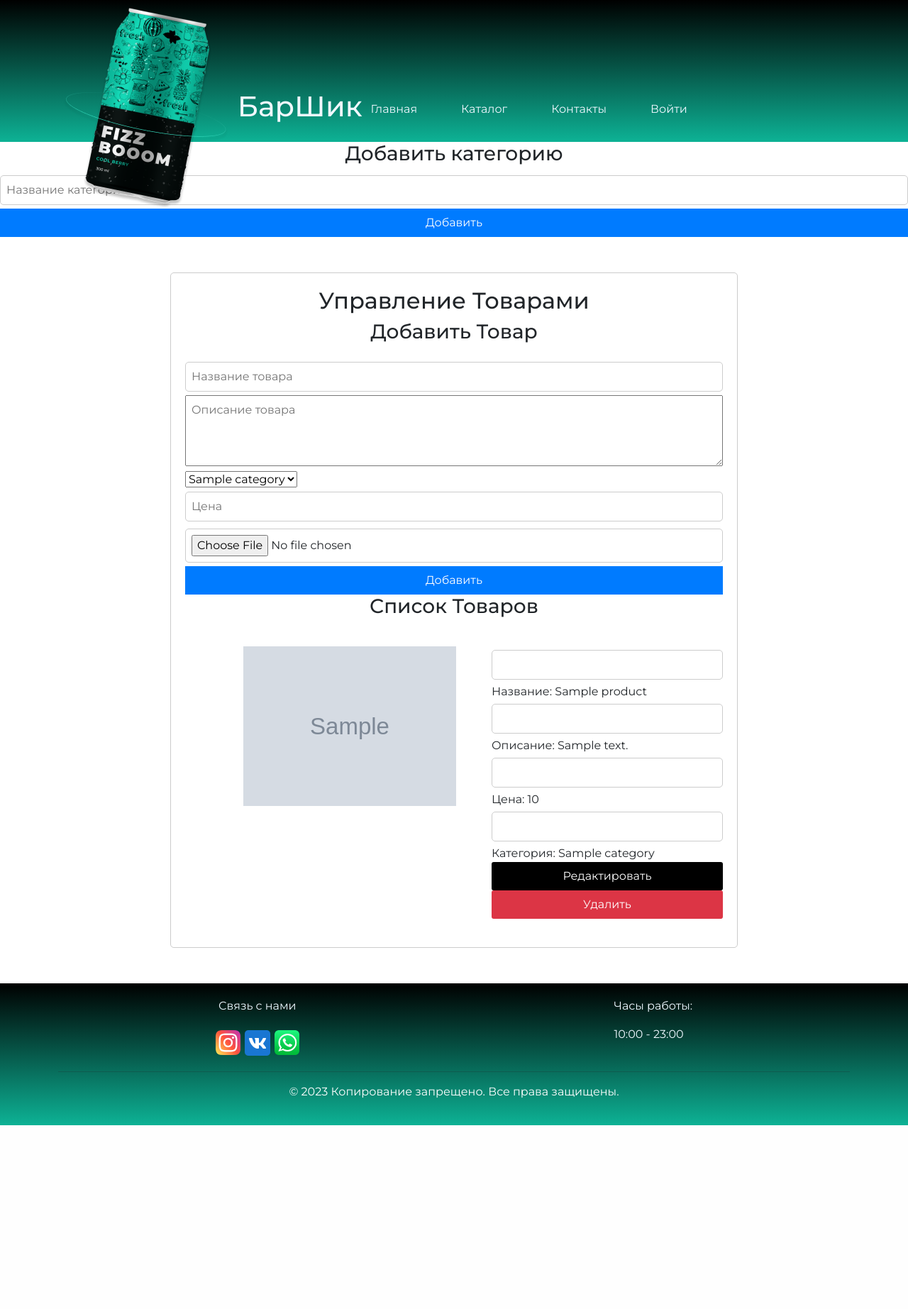
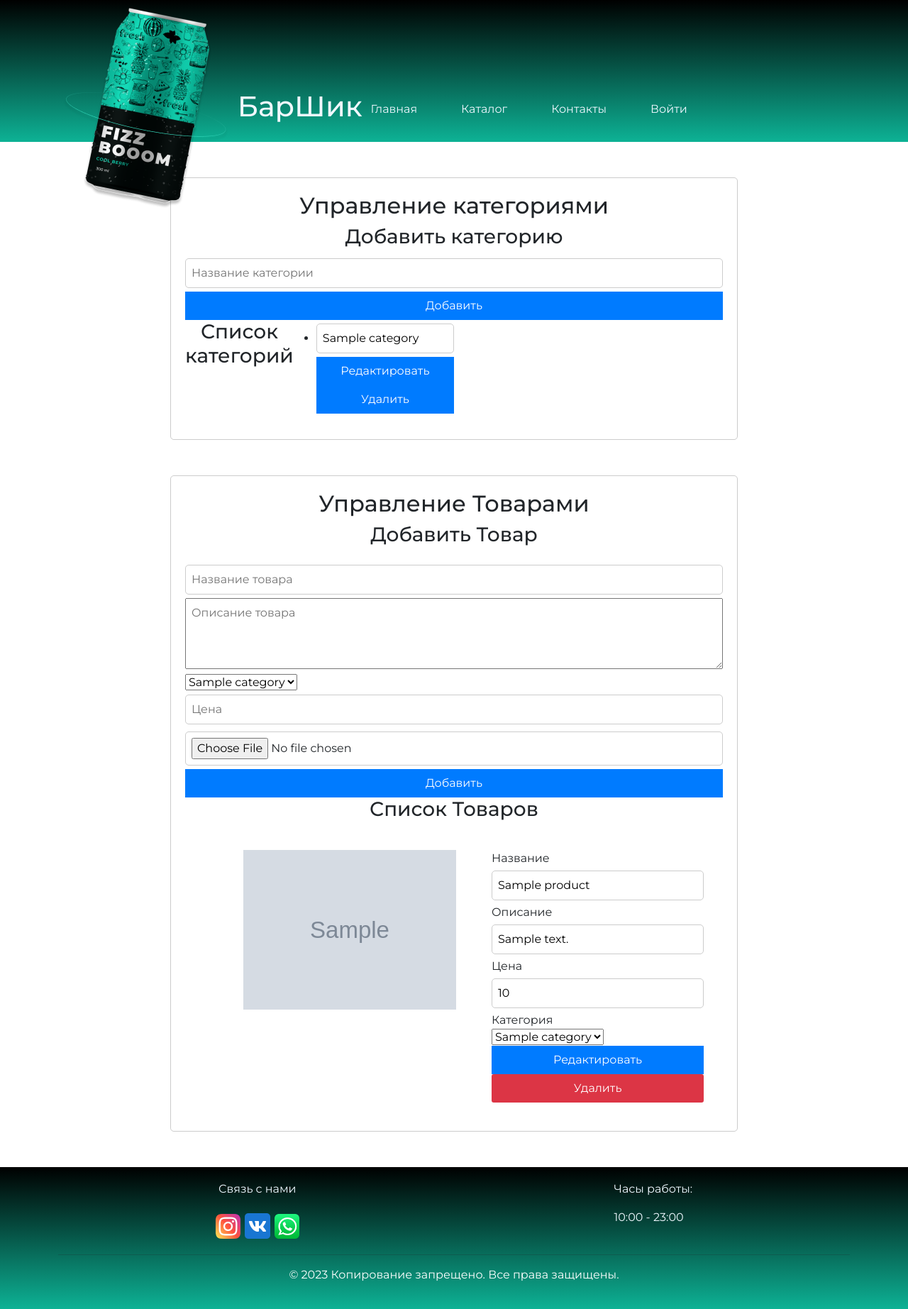
Before and after one commit to ArslanBatt/Barsh, a PHP site: page /admin/index.php in a window 1280 px wide. Shown: the whole page at 71% size. Before the commit the page ends 1586 px from the top, so only its background shows below. Run offline with PHP 8.4, Linux system fonts and the light colour scheme; tables that the repository leaves empty hold one stand-in row (values such as "Sample post"); grey boxes marked "Sample" are stand-in pictures.

Commit message:
админ без заказа

```diff
--- a/barshik/admin/admin.css
+++ b/barshik/admin/admin.css
@@ -60,3 +60,13 @@ button:hover {
     border-radius: 3px;
     cursor: pointer;
 }
+.list{
+    margin-bottom: 0px;
+}
+.admin-category{
+    max-width: 800px;
+    margin: 50px auto;
+    padding: 20px;
+    border: 1px solid #ccc;
+    border-radius: 5px;
+}
--- a/barshik/admin/index.php
+++ b/barshik/admin/index.php
@@ -14,6 +14,9 @@ include "../connect.php";
 <link rel="stylesheet" href="../style.css">
 </head>
 <body>
+
+<div class="admin-category">
+    <h2>Управление категориями</h2>
     <div class="add-category">
         <h3>Добавить категорию</h3>
         <form action="add_category.php" method="post" enctype="multipart/form-data">
@@ -21,6 +24,40 @@ include "../connect.php";
             <button type="submit">Добавить</button>
         </form>
     </div>
+    <div class="category">
+        <?php
+        // Подключение к базе данных и получение списка категорий
+        $sql = "SELECT * FROM Category";
+        $res = mysqli_query($con, $sql);
+
+        // Перебор результатов и вывод названий категорий с возможностью редактирования и удаления
+        if (mysqli_num_rows($res) > 0) {
+            echo "<h3>Список категорий</h3>";
+            echo "<ul>";
+            while ($row = mysqli_fetch_assoc($res)) {
+                echo "<li>";
+                echo "<form action='update_category.php' method='post'>";
+                echo "<input type='hidden' name='Category_id' value='".$row['Category_id']."'>";
+                echo "<input type='text' name='Name' value='".$row['Name']."'>";
+                echo "<button type='submit' name='edit'>Редактировать</button>";
+                echo "</form>";
+                echo "<form action='delete_category.php' method='post'>";
+                echo "<input type='hidden' name='category_id' value='".$row['Category_id']."'>";
+                echo "<button type='submit' name='delete'>Удалить</button></form>";
+                echo "</li>";
+            }
+            echo "</ul>";
+        } else {
+            echo "Нет категорий для отображения.";
+        }
+        ?>
+    </div>
+</div>
+
+
+
+
+
 <div class="admin-panel">
     <h2>Управление Товарами</h2>
     <div class="add-product">
@@ -28,29 +65,22 @@ include "../connect.php";
     <form action="add_product.php" method="post" enctype="multipart/form-data">
     <input type="text" name="Name" placeholder="Название товара" required>
     <textarea name="Description" placeholder="Описание товара" required></textarea>
-
     <!-- Выпадающий список категорий -->
     <select name="Category_id" required>
         <?php
         // Получаем список всех категорий из базы данных
         $sql_categories = "SELECT * FROM Category";
         $result_categories = mysqli_query($con, $sql_categories);
-
         // Перебираем все категории и создаем элементы списка
         while ($row_category = mysqli_fetch_assoc($result_categories)) {
             echo "<option value='" . $row_category['Category_id'] . "'>" . $row_category['Name'] . "</option>";
         }
         ?>
     </select>
-
     <input type="text" name="Price" placeholder="Цена" required>
-
     <input type="file" name="image" accept="image/jpeg,image/png,image/gif">
-
-
     <button type="submit">Добавить</button>
 </form>
-
     </div>
     <div class="products-list">
     <h3>Список Товаров</h3>
@@ -59,27 +89,32 @@ include "../connect.php";
         // Получаем список всех товаров из базы данных
         $sql = "SELECT * FROM product";
         $result = mysqli_query($con, $sql);
-
         // Перебираем все товары
         while ($row = mysqli_fetch_assoc($result)) {
-
-            // Извлекаем название категории для текущего товара
-            $sql_category = "SELECT Name FROM Category WHERE Category_id = " . $row['Category_id'];
-            $result_category = mysqli_query($con, $sql_category);
-            $row_category = mysqli_fetch_assoc($result_category);
-
             echo "<li>";
             echo "<div>";
             echo "<img src='../images/" . $row['Image'] . "' alt='Товар'>";
             echo "</div>";
             echo "<div>";
-            echo "<input type='text' readonly>Название: " . $row['Name'] . "</input>";
-            echo "<input type='text' readonly>Описание: " . $row['Description'] . "</input>";
-            echo "<input type='text' readonly>Цена: " . $row['Price'] . "</input>";
-            echo "<input type='text' readonly>Категория: " . $row_category['Name'] . "</input>";
-            echo "<form action='delete_product.php' method='post' enctype='multipart/form-data'>";
+            echo "<form action='update_product.php' method='post'>";
             echo "<input type='hidden' name='Id_product' value='" . $row['Id_product'] . "'>";
-            echo "<button type='submit' name='update_product' class='update-button'>Редактировать</button>";
+            echo "<p class='list'>Название</p><input type='text' name='Name' value='" . $row['Name'] . "'>";
+            echo "<p class='list'>Описание</p><input type='text' name='Description' value='" . $row['Description'] . "'>";
+            echo "<p class='list'>Цена</p><input type='text' name='Price' value='" . $row['Price'] . "'>";
+            echo "<p class='list'>Категория</p>";
+            echo "<select name='Category_id'>";
+            // Выбор категории для товара
+            $categorySql = "SELECT * FROM Category";
+            $categories = mysqli_query($con, $categorySql);
+            while ($category = mysqli_fetch_assoc($categories)) {
+                $selected = ($row['Category_id'] == $category['Category_id']) ? "selected" : "";
+                echo "<option value='" . $category['Category_id'] . "' " . $selected . ">" . $category['Name'] . "</option>";
+            }
+            echo "</select>";
+            echo "<button type='submit' name='update_product'>Редактировать</button>";
+            echo "</form>";
+            echo "<form action='delete_product.php' method='post'>";
+            echo "<input type='hidden' name='Id_product' value='" . $row['Id_product'] . "'>";
             echo "<button type='submit' name='delete_product' class='delete-button'>Удалить</button>";
             echo "</form>";
             echo "</div>";
@@ -88,6 +123,7 @@ include "../connect.php";
         ?>
     </ul>
 </div>
+
 </div>
 </body>
 </html>
```
Also changed, not shown: barshik/admin/delete_category.php (added, +24 -0 lines), barshik/admin/update_category.php (added, +17 -0 lines), barshik/admin/update_product.php (+9 -9 lines). Lines whose indentation alone changed are shown as unchanged.
